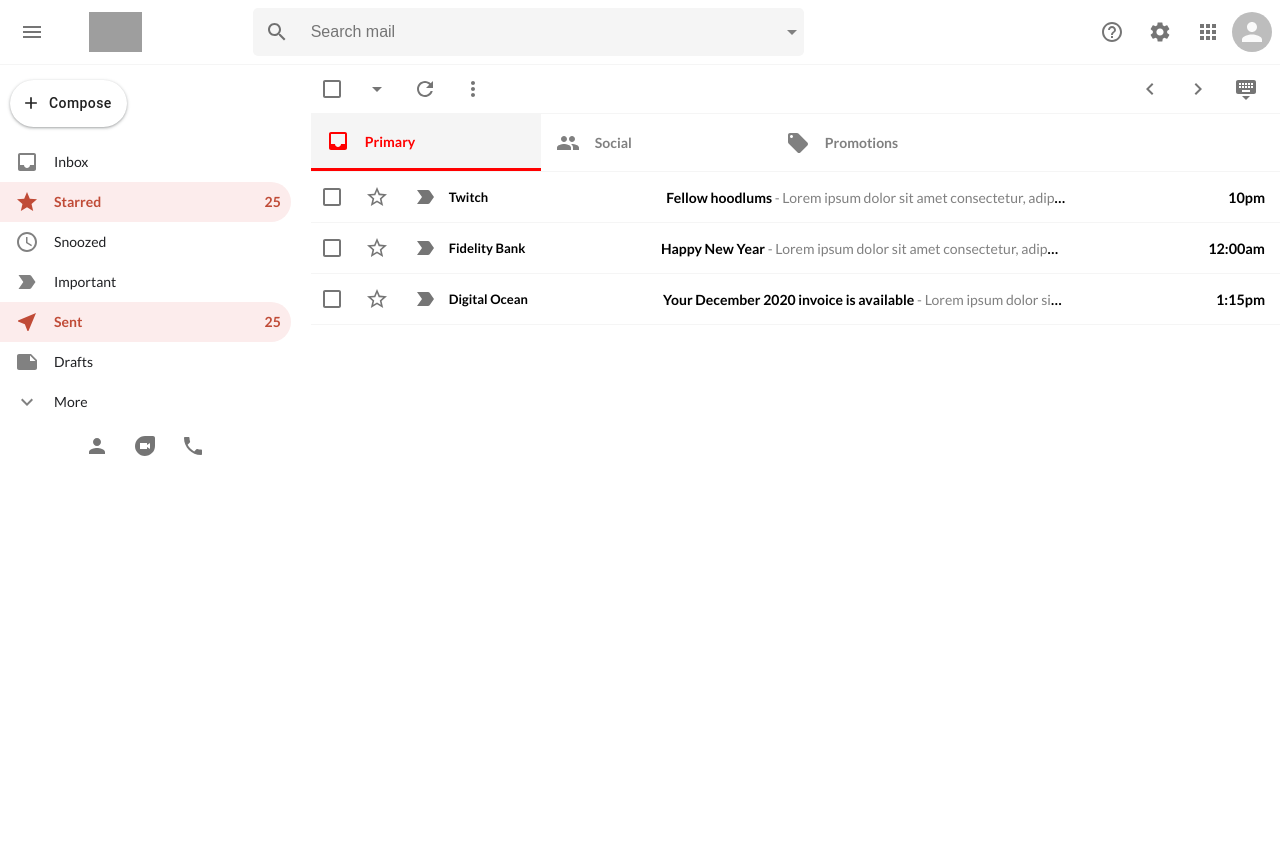
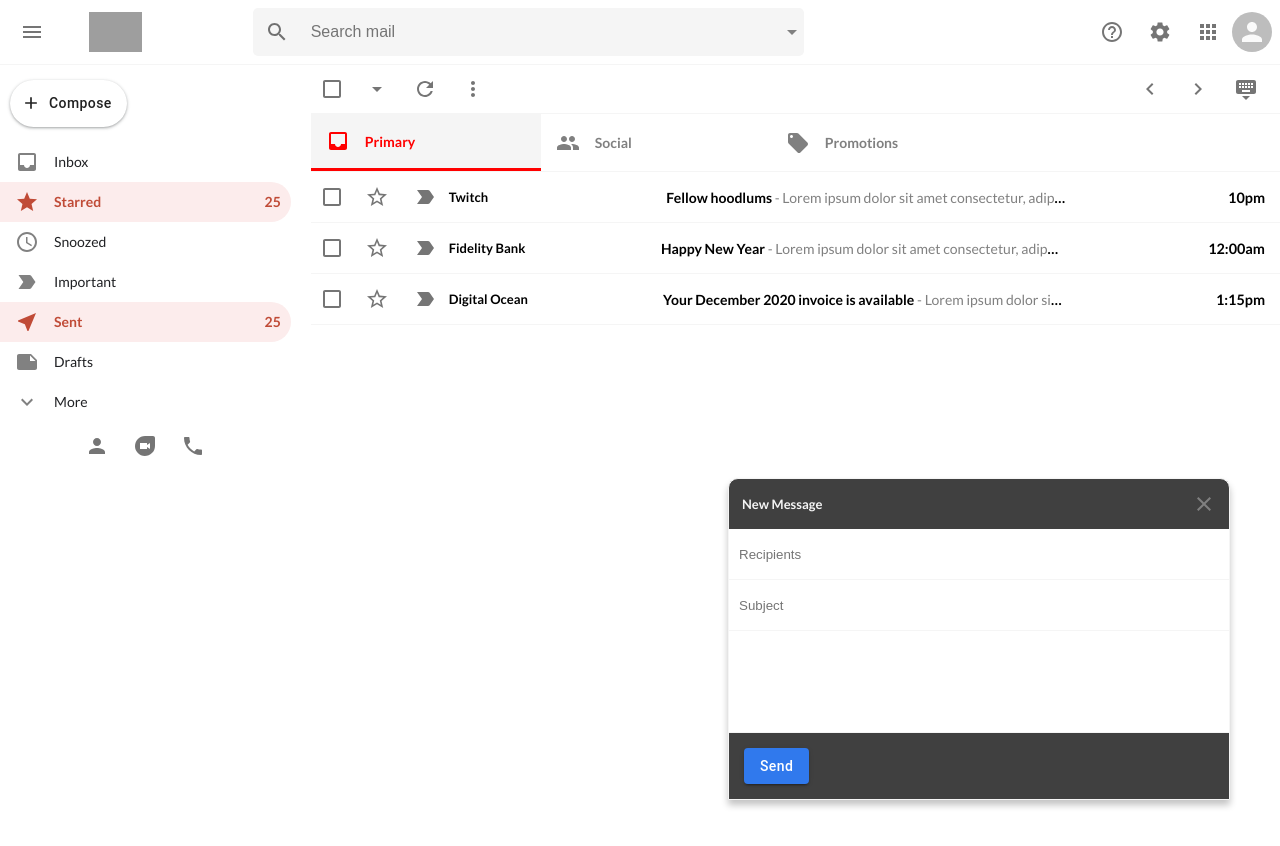
Before and after one commit to horlabyc/Gmail-clone, a React (Create React App) app: page / in a window 1280 px wide. Shown: the top 846 px of the page. Built offline with nearby package versions, Linux system fonts and the light colour scheme; grey boxes are pictures that could not be loaded.

Commit message:
compose mail box

```diff
--- a/src/App.js
+++ b/src/App.js
@@ -5,6 +5,7 @@ import Sidebar from './components/Sidebar/sidebar';
 import { BrowserRouter as Router, Link, Switch, Route} from 'react-router-dom';
 import Mail from './components/Mail/mail';
 import MailList from './components/MailList/mailList';
+import SendMail from './components/SendMail/sendMail';
 
 function App() {
   return (
@@ -18,6 +19,7 @@ function App() {
             <Route path="/" component={MailList}></Route>
           </Switch>
         </div>
+        <SendMail />
       </div>
     </Router>
   );
--- a/src/app/store.js
+++ b/src/app/store.js
@@ -1,8 +1,8 @@
 import { configureStore } from '@reduxjs/toolkit';
-import counterReducer from '../features/counterSlice';
+import mailReducer from '../features/mailSlice';
 
 export default configureStore({
   reducer: {
-    counter: counterReducer,
+    mail: mailReducer,
   },
 });
--- a/src/components/EmailRow/emailRow.js
+++ b/src/components/EmailRow/emailRow.js
@@ -27,7 +27,7 @@ const EmailRow = ({id, title, subject, description, time}) => {
             <span className="emailRow__description"> - {description}</span>
           </h4>
         </div>
-        <parent className="emailRow__time">{time}</parent>
+        <p className="emailRow__time">{time}</p>
     </div>
   );
 }
--- /dev/null
+++ b/src/components/SendMail/sendMail.css
@@ -0,0 +1,56 @@
+.sendMail {
+  position: absolute;
+  bottom: 0;
+  right: 50px;
+  background-color: #404040;
+  width: 40%;
+  height: 40%;
+  max-width: 500px;
+  border-top-left-radius: 10px;
+  border-top-right-radius: 10px;
+  display: flex;
+  flex-direction: column;
+  border: 1px solid whitesmoke;
+  box-shadow: 0px 5px 7px 0px rgba(0, 0, 0, 0.24);
+}
+
+.sendMail__header {
+  padding: 13px;
+  display: flex;
+  justify-content: space-between;
+  align-items: center;
+  color: gray;
+}
+
+.sendMail__header > h3 {
+  color: whitesmoke;
+  font-size: 13px;
+}
+
+.sendMail__send {
+  background-color: #3079ed !important;
+  text-transform: capitalize !important;
+  margin: 15px !important;
+}
+
+.sendMail__close {
+  cursor: pointer;
+}
+
+.sendMail > form {
+  display: flex;
+  flex: 1;
+  flex-direction: column;
+}
+
+.sendMail > form > input{
+  border: none;
+  padding: 10px;
+  height: 30px;
+  border-bottom: 1px solid whitesmoke;
+  outline: none;
+}
+
+.sendMail__message {
+  flex: 1;
+}
--- /dev/null
+++ b/src/components/SendMail/sendMail.js
@@ -0,0 +1,27 @@
+import React from 'react';
+import './sendMail.css';
+import CloseOutlinedIcon from '@material-ui/icons/CloseOutlined';
+import { Button } from '@material-ui/core';
+
+const SendMail = () => {
+  return (
+    <div className="sendMail">
+      <div className="sendMail__header">
+        <h3>New Message</h3>
+        <CloseOutlinedIcon className="sendMail__close"/>
+      </div>
+      <form>
+
+        <input type="text" placeholder="Recipients"/>
+        <input type="text" placeholder="Subject"/>
+        <input type="text" className="sendMail__message"/>
+
+        <div className="sendMail__options">
+          <Button className="sendMail__send" variant="contained" color="primary" type="submit">Send</Button>
+        </div>
+      </form>
+    </div>
+  );
+}
+
+export default SendMail;
--- a/src/features/counterSlice.js
+++ /dev/null
@@ -1,42 +0,0 @@
-import { createSlice } from '@reduxjs/toolkit';
-
-export const counterSlice = createSlice({
-  name: 'counter',
-  initialState: {
-    value: 0,
-  },
-  reducers: {
-    increment: state => {
-      // Redux Toolkit allows us to write "mutating" logic in reducers. It
-      // doesn't actually mutate the state because it uses the Immer library,
-      // which detects changes to a "draft state" and produces a brand new
-      // immutable state based off those changes
-      state.value += 1;
-    },
-    decrement: state => {
-      state.value -= 1;
-    },
-    incrementByAmount: (state, action) => {
-      state.value += action.payload;
-    },
-  },
-});
-
-export const { increment, decrement, incrementByAmount } = counterSlice.actions;
-
-// The function below is called a thunk and allows us to perform async logic. It
-// can be dispatched like a regular action: `dispatch(incrementAsync(10))`. This
-// will call the thunk with the `dispatch` function as the first argument. Async
-// code can then be executed and other actions can be dispatched
-export const incrementAsync = amount => dispatch => {
-  setTimeout(() => {
-    dispatch(incrementByAmount(amount));
-  }, 1000);
-};
-
-// The function below is called a selector and allows us to select a value from
-// the state. Selectors can also be defined inline where they're used instead of
-// in the slice file. For example: `useSelector((state) => state.counter.value)`
-export const selectCount = state => state.counter.value;
-
-export default counterSlice.reducer;
--- /dev/null
+++ b/src/features/mailSlice.js
@@ -0,0 +1,35 @@
+import { createSlice } from '@reduxjs/toolkit';
+
+export const mailSlice = createSlice({
+  name: 'mail',
+  initialState: {
+    sendMessageBoxIsOpen: false,
+  },
+  reducers: {
+    openSendMessageBox: state => {
+      state.sendMessageBoxIsOpen = true;
+    },
+    closeSendMessageBox: state => {
+      state.sendMessageBoxIsOpen = false;
+    }
+  },
+});
+
+export const { openSendMessageBox, closeSendMessageBox } = mailSlice.actions;
+
+// The function below is called a thunk and allows us to perform async logic. It
+// can be dispatched like a regular action: `dispatch(incrementAsync(10))`. This
+// will call the thunk with the `dispatch` function as the first argument. Async
+// code can then be executed and other actions can be dispatched
+// export const incrementAsync = amount => dispatch => {
+//   setTimeout(() => {
+//     dispatch(incrementByAmount(amount));
+//   }, 1000);
+// };
+
+// The function below is called a selector and allows us to select a value from
+// the state. Selectors can also be defined inline where they're used instead of
+// in the slice file. For example: `useSelector((state) => state.counter.value)`
+export const selectSendMessageBoxIsOpen = state => state.mail.sendMessageBoxIsOpen;
+
+export default mailSlice.reducer;
```
Also changed, not shown: 1 other file (tests, documents, lock files or other folders).
